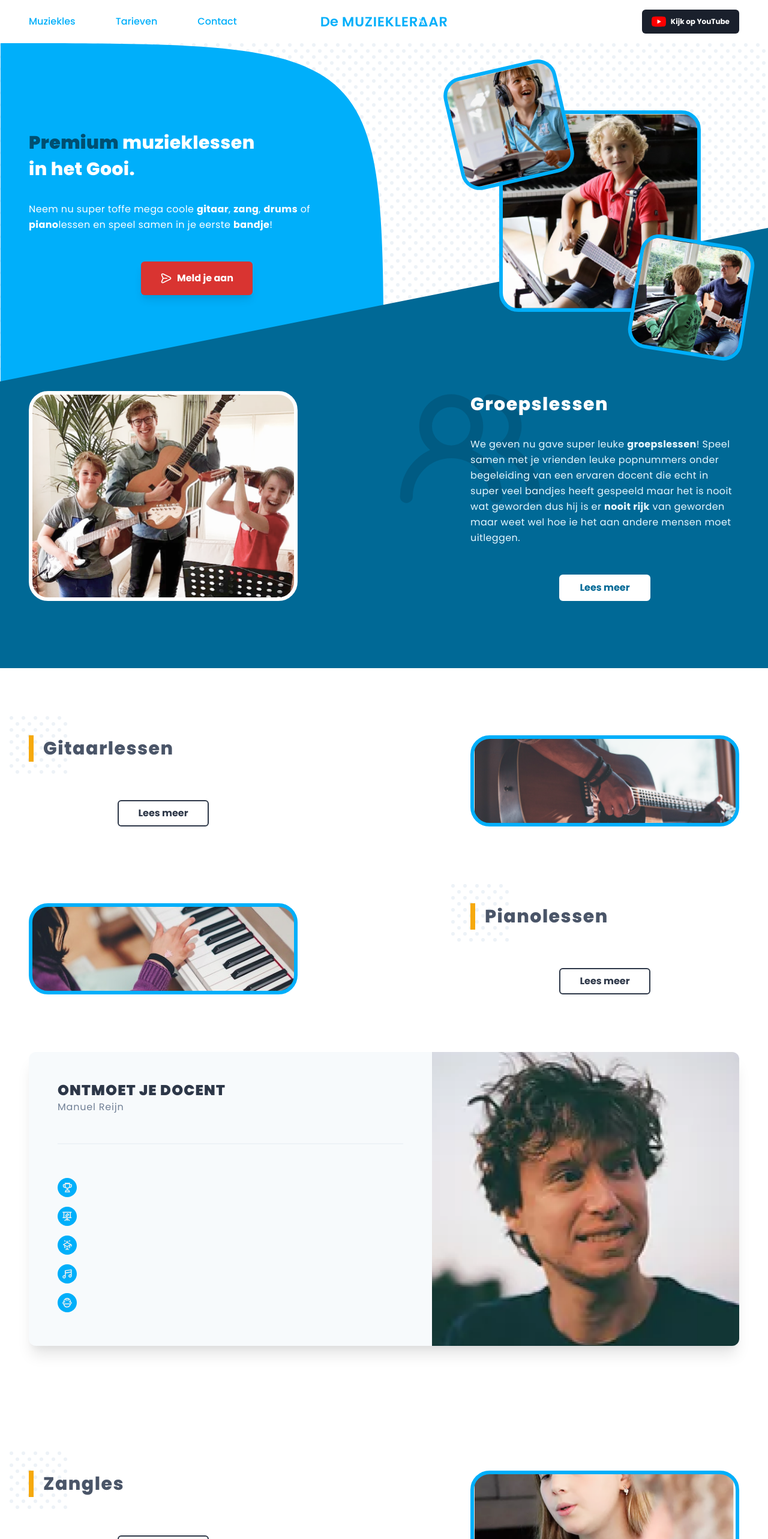
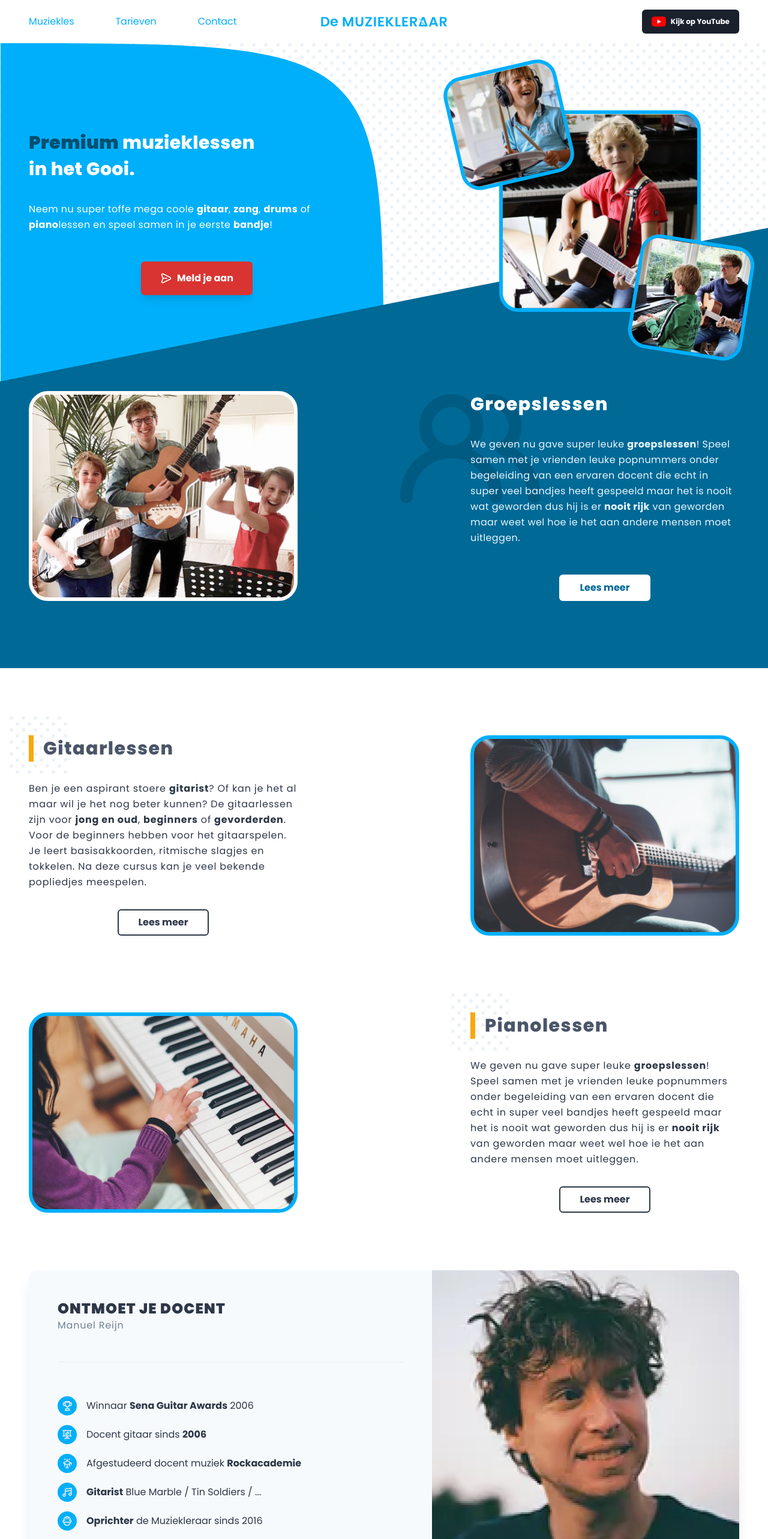
Before and after one commit to yannvanhalewyn/demuziekleraar, a Next.js app: page / in a window 1280 px wide. Shown: the top 2566 px of the page at 60% size. Built offline with nearby package versions, Linux system fonts and the light colour scheme.

Commit message:
Replace old markdowns with react-markdown

```diff
--- a/src/cms.html
+++ /dev/null
@@ -1,14 +0,0 @@
-<!doctype html>
-<html>
-<head>
-  <meta charset="utf-8" />
-  <meta name="viewport" content="width=device-width, initial-scale=1.0" />
-
-  <title>Admin | De Muziekleraar</title>
-
-  <script src="https://identity-js.netlify.com/v1/netlify-identity-widget.js"></script>
-</head>
-<body>
-  <script src="<%= htmlWebpackPlugin.files.chunks.cms.entry %>"></script>
-</body>
-</html>
--- a/src/components/banner.js
+++ b/src/components/banner.js
@@ -1,6 +1,5 @@
 import React from "react";
 import ReactMarkdown from "react-markdown";
-import { markdownToHtml } from "../markdown";
 import SignupButton from "./signup_button";
 
 export default function Banner({ title, subtitle, images, promo }) {
--- a/src/components/header.js
+++ b/src/components/header.js
@@ -2,14 +2,14 @@ export default function Components(props) {
   return (
     <header className="flex flex-col md:flex-row justify-between items-center m-container">
       <div className="flex-1 hidden md:block">
-        <nav className="pr-4 lg:pr-12 flex justify-between font-medium text-blue-500">
-          <a className="hover:font-semibold" href="#lessons">
+        <nav className="pr-4 lg:pr-12 flex justify-between text-blue-500">
+          <a href="#lessons">
             Muziekles
           </a>
-          <a className="hover:font-semibold" href="#pricing">
+          <a href="#pricing">
             Tarieven
           </a>
-          <a className="hover:font-semibold" href="#contact">
+          <a href="#contact">
             Contact
           </a>
         </nav>
--- a/src/components/lessons.js
+++ b/src/components/lessons.js
@@ -1,5 +1,5 @@
 import React from "react";
-import { markdownToHtml } from "../markdown";
+import ReactMarkdown from "react-markdown";
 
 const LessonPreview = (lesson, { i }) => {
   const flip = i % 2 !== 0;
@@ -19,12 +19,10 @@ const LessonPreview = (lesson, { i }) => {
             {lesson.name}
           </h2>
 
-          <div
+          <ReactMarkdown
             className="py-8 text-gray-800 leading-relaxed tracking-wider"
-            dangerouslySetInnerHTML={{
-              __html: markdownToHtml(lesson.description),
-            }}
-          ></div>
+            children={lesson.description}
+          />
 
           <div className="text-center">
             <button className="btn btn--s border-2 border-gray-800 text-gray-800 hover:bg-gray-800 hover:text-white">
@@ -72,12 +70,10 @@ const Teacher = ({ teacher, i }) => {
                   ></div>
                 </div>
 
-                <span
+                <ReactMarkdown
                   className="ml-4 text-sm md:text-base text-gray-800"
-                  dangerouslySetInnerHTML={{
-                    __html: markdownToHtml(achievement.description),
-                  }}
-                ></span>
+                  children={achievement.description}
+                />
               </div>
             );
           })}
--- a/src/components/pricing.js
+++ b/src/components/pricing.js
@@ -1,5 +1,5 @@
 import React, { useState } from "react";
-import { markdownToHtml } from "../markdown";
+import ReactMarkdown from "react-markdown";
 import SignupButton from "./signup_button";
 
 export default function Pricing({ pricingModels }) {
@@ -104,12 +104,10 @@ export default function Pricing({ pricingModels }) {
 
                     <SignupButton className="shadow-md mt-12 bg-orange-500 hover:bg-orange-600" />
 
-                    <div
+                    <ReactMarkdown
                       className="h-8 mt-4 text-blue-300 strong-white"
-                      dangerouslySetInnerHTML={{
-                        __html: markdownToHtml(pricingModel.discount || ""),
-                      }}
-                    ></div>
+                      children={pricingModel.discount || ""}
+                    />
                   </div>
 
                   <hr className="my-8 md:my-12 border-blue-300 border-t-2" />
@@ -126,12 +124,10 @@ export default function Pricing({ pricingModels }) {
                               <path d="M10.0933 0.56543C5.04151 0.56543 0.908203 5.06543 0.908203 10.5654C0.908203 16.0654 5.04151 20.5654 10.0933 20.5654C15.1452 20.5654 19.2785 16.0654 19.2785 10.5654C19.2785 5.06543 15.1452 0.56543 10.0933 0.56543ZM13.9511 8.86543L9.54223 13.6654C9.17482 14.0654 8.62371 14.0654 8.25631 13.6654L6.23558 11.4654C5.86817 11.0654 5.86817 10.4654 6.23558 10.0654C6.60298 9.66543 7.15409 9.66543 7.5215 10.0654L8.89927 11.5654L12.6652 7.46543C13.0326 7.06543 13.5837 7.06543 13.9511 7.46543C14.3185 7.86543 14.3185 8.46543 13.9511 8.86543Z" />
                             </svg>
                           </div>
-                          <div
+                          <ReactMarkdown
                             className="ml-4 strong-orange-500"
-                            dangerouslySetInnerHTML={{
-                              __html: markdownToHtml(feature.name),
-                            }}
-                          ></div>
+                            children={feature.name}
+                          />
                         </div>
                       );
                     })}
```
